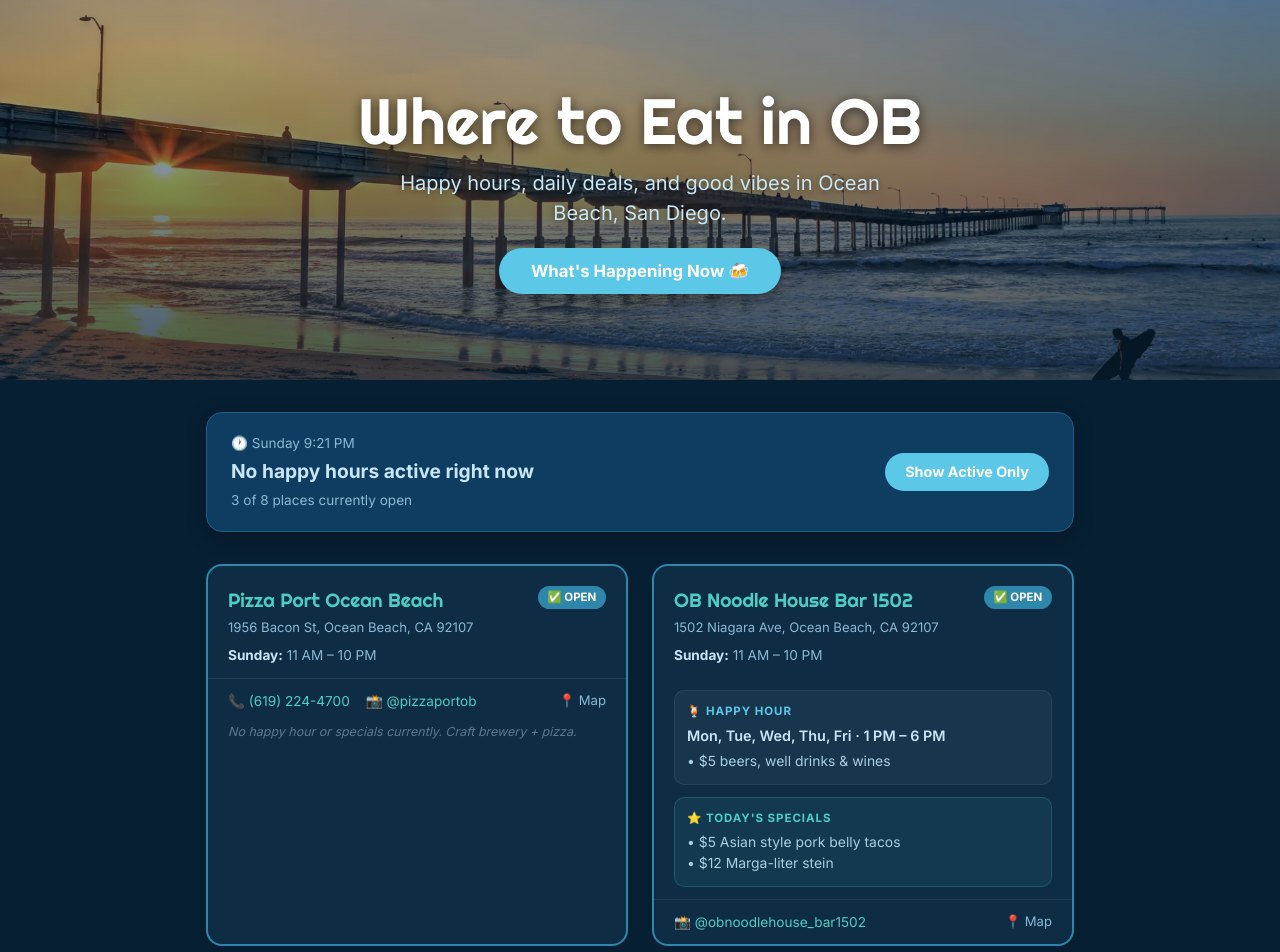
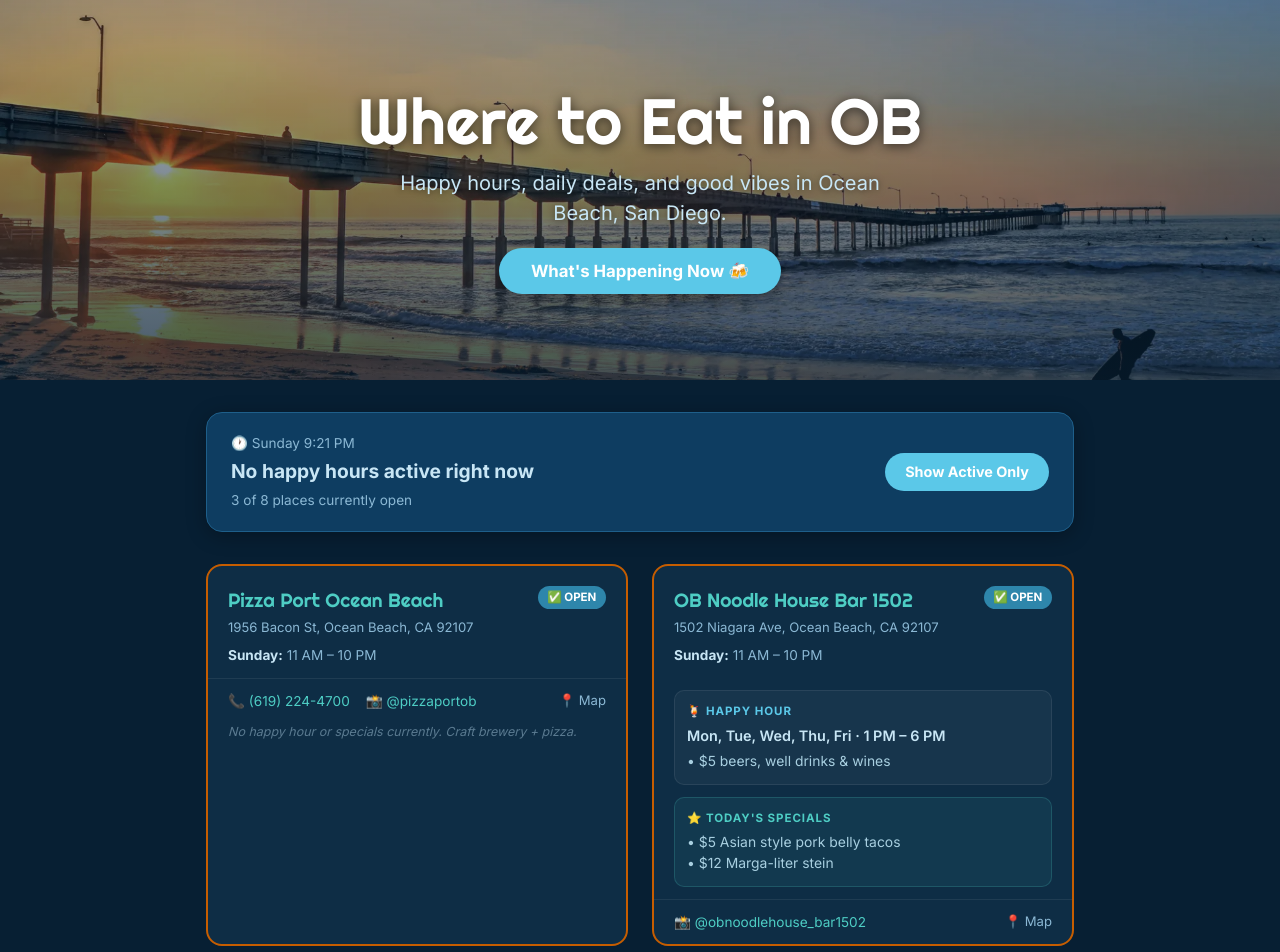
Before and after one commit to cpbergie/wheretoeatinob, a Next.js app: page / in a window 1280 px wide. Shown: the top 952 px of the page. Built offline with nearby package versions, Linux system fonts and the light colour scheme.

Commit message:
Burnt orange card outlines

```diff
--- a/components/RestaurantCard.tsx
+++ b/components/RestaurantCard.tsx
@@ -32,7 +32,7 @@ export default function RestaurantCard({ restaurant: r, onMapFocus }: Props) {
   const todayHours = r.hours[todayKey];
   const todaySpecials = getTodaySpecials(r);
 
-  const borderColor = mounted && happyHour ? "#5BC8E8" : mounted && open ? "#2E86AB" : "#1e3a52";
+  const borderColor = "#C65D00";
   const headerBg = mounted && happyHour ? "rgba(255,107,107,0.08)" : "transparent";
 
   return (
```
